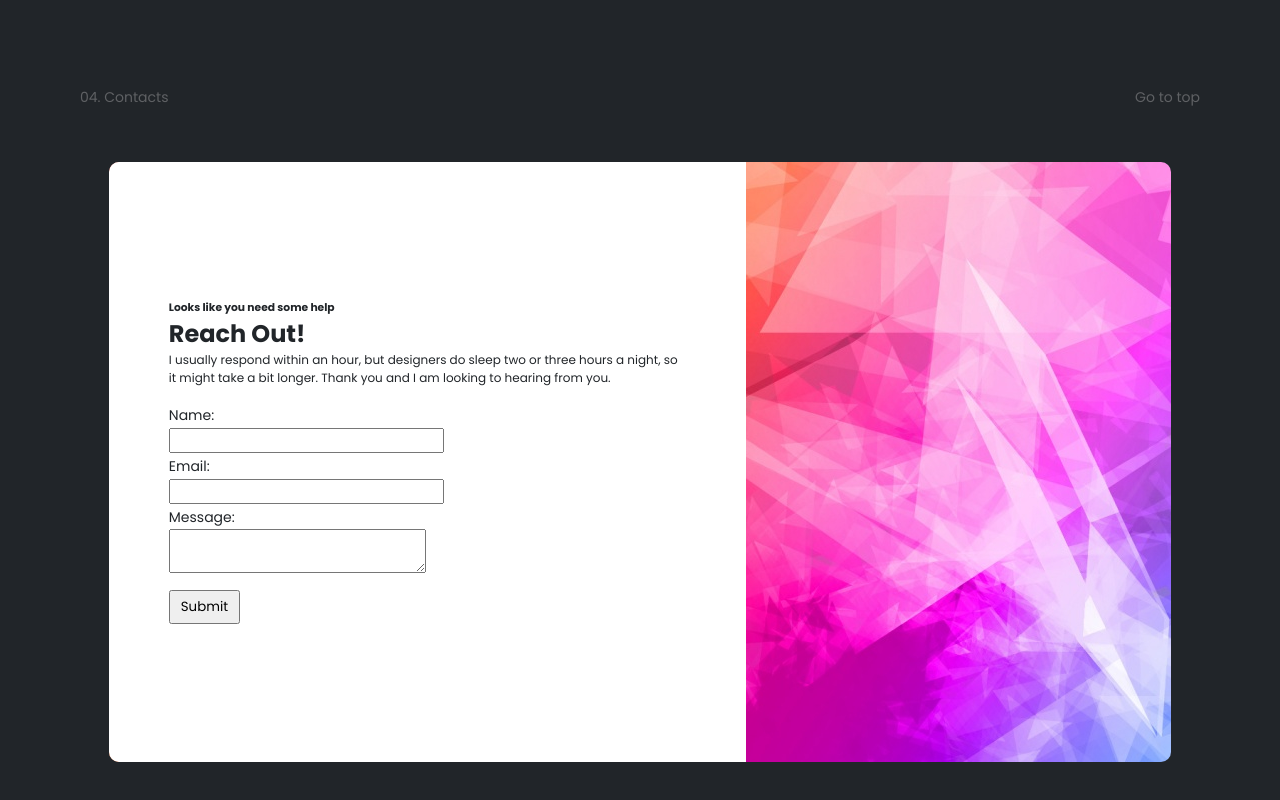
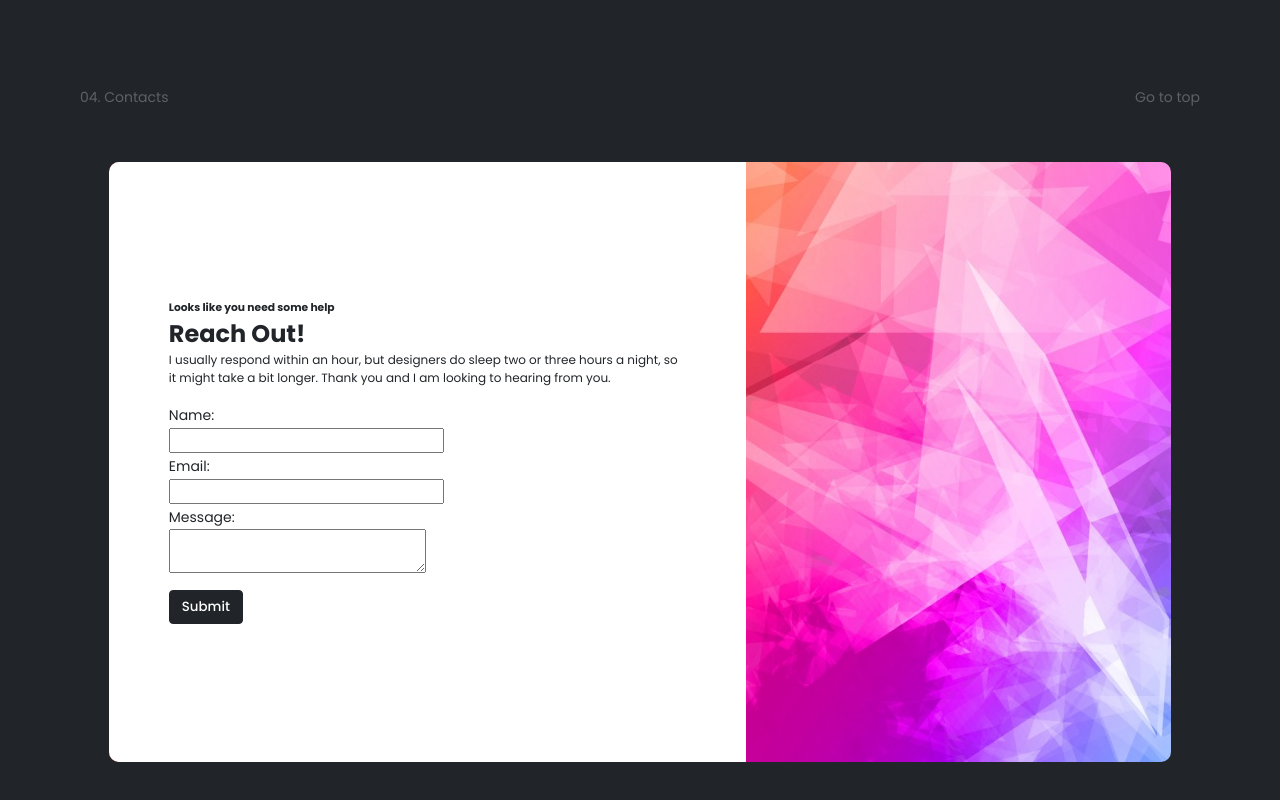
Before and after one commit to nasemul1/nasemul_portfolio, a React (Vite) app: page / in a window 1280 px wide. Shown: the part 3138-3938 px from the top of the page. Built offline with nearby package versions, Linux system fonts and the light colour scheme.

Commit message:
modified srd

```diff
--- a/src/Contact/Contacts.css
+++ b/src/Contact/Contacts.css
@@ -40,8 +40,20 @@
 }
 
 .contact-form form button{
-    padding: 5px 10px;
+    padding: 6px 12px;
     margin-top: 10px;
+    background-color: #212529;
+    border: 1px solid #212529;
+    border-radius: 4px;
+    color: white;
+    font-weight: 500;
+    cursor: pointer;
+}
+
+.contact-form form button:hover{
+    background-color: #fff;
+    border: 1px solid #212529;
+    color: #212529;
 }
 
 @media only screen and (max-width: 860px){
```
